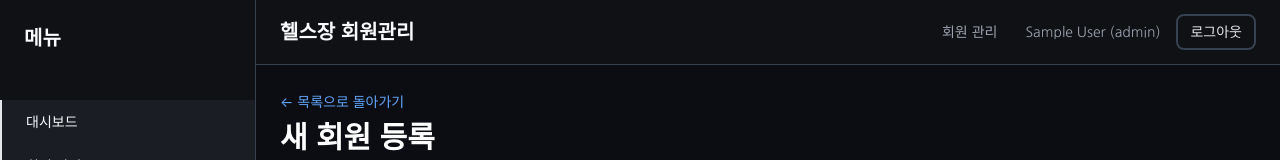
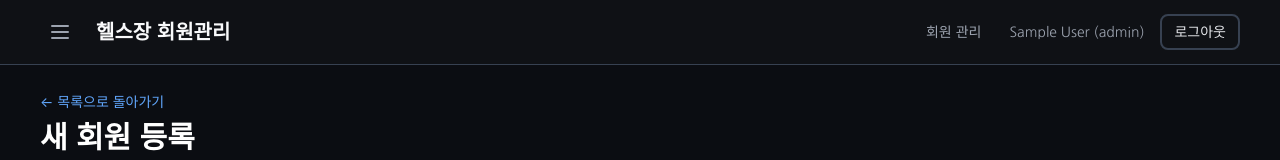
Before and after one commit to yuna0310k-SSONG/Gym-admin, a Next.js app: page /dashboard/members/new in a window 1280 px wide. Shown: the top 160 px of the page. Built offline with nearby package versions, Linux system fonts and the light colour scheme; no server answers; sample sign-in values are in the browser's storage.

Commit message:
20260107-3

```diff
--- a/app/dashboard/members/new/page.tsx
+++ b/app/dashboard/members/new/page.tsx
@@ -44,22 +44,47 @@ export default function NewMemberPage() {
       const memberResponse = await memberApi.createMember(memberData);
       const memberId = memberResponse.id;
 
-      // 2. 초기 평가 생성 (있는 경우)
+      // 2. 초기 평가 및 유연성 평가 생성 (있는 경우)
       if (
         initialAssessment &&
         initialAssessment.items &&
         initialAssessment.items.length > 0
       ) {
+        // 일반 초기 평가
         setSubmitProgress("초기 평가 등록 중...");
+        const flexibilityItems = initialAssessment.items.filter(
+          (item) => item.category === "FLEXIBILITY"
+        );
+        const otherItems = initialAssessment.items.filter(
+          (item) => item.category !== "FLEXIBILITY"
+        );
+
+        // 2-1. FLEXIBILITY 항목 외 평가 등록
+        if (otherItems.length > 0) {
           const assessmentData: CreateAssessmentRequest = {
             assessmentType: "INITIAL",
             assessedAt: initialAssessment.assessedAt,
             bodyWeight: initialAssessment.bodyWeight,
             condition: initialAssessment.condition,
             trainerComment: initialAssessment.trainerComment,
-          items: initialAssessment.items,
+            items: otherItems,
           };
           await assessmentApi.createAssessment(memberId, assessmentData);
+        }
+
+        // 2-2. 유연성(FLEXIBILITY) 평가 별도 등록
+        if (flexibilityItems.length > 0) {
+          const flexibilityAssessmentData: CreateAssessmentRequest = {
+            assessmentType: "FLEXIBILITY",
+            assessedAt: initialAssessment.assessedAt,
+            items: flexibilityItems,
+            // 유연성 평가엔 bodyWeight, condition, trainerComment는 선택적으로 필요에 따라 제외하거나 포함
+          };
+          await assessmentApi.createAssessment(
+            memberId,
+            flexibilityAssessmentData
+          );
+        }
       }
 
       // 3. 부상 이력 생성 (있는 경우)
--- a/components/layout/DashboardLayout.tsx
+++ b/components/layout/DashboardLayout.tsx
@@ -1,5 +1,6 @@
 "use client";
 
+import { useState } from "react";
 import Sidebar from "@/components/layout/Sidebar";
 import Header from "@/components/layout/Header";
 
@@ -8,15 +9,33 @@ export default function DashboardLayout({
 }: {
   children: React.ReactNode;
 }) {
+  const [isSidebarOpen, setIsSidebarOpen] = useState(false);
+
+  const toggleSidebar = () => {
+    setIsSidebarOpen(!isSidebarOpen);
+  };
+
+  const closeSidebar = () => {
+    setIsSidebarOpen(false);
+  };
+
   return (
     <div className="flex min-h-screen bg-[#0b0d12]">
       {/* Sidebar */}
-      <Sidebar />
+      <Sidebar isOpen={isSidebarOpen} onClose={closeSidebar} />
+
+      {/* Overlay (사이드바 열림 시) */}
+      {isSidebarOpen && (
+        <div
+          className="fixed inset-0 bg-black/50 z-40"
+          onClick={closeSidebar}
+        />
+      )}
 
       {/* Right Area */}
       <div className="flex-1 flex flex-col">
         {/* Header */}
-        <Header />
+        <Header onMenuClick={toggleSidebar} />
 
         {/* Main Content */}
         <main className="flex-1 px-6 py-6">
--- a/components/layout/Header.tsx
+++ b/components/layout/Header.tsx
@@ -5,7 +5,11 @@ import { useRouter } from "next/navigation";
 import Button from "@/components/ui/Button";
 import { useAuth } from "@/lib/hooks/useAuth";
 
-export default function Header() {
+interface HeaderProps {
+  onMenuClick: () => void;
+}
+
+export default function Header({ onMenuClick }: HeaderProps) {
   const router = useRouter();
   const { user, logout, isAuthenticated } = useAuth();
 
@@ -19,23 +23,46 @@ export default function Header() {
       <div className="px-6">
         <div className="max-w-[1200px] mx-auto">
           <div className="flex justify-between items-center h-16">
+            <div className="flex items-center space-x-4">
+              {/* 메뉴 버튼 (모든 화면 크기) */}
+              <button
+                onClick={onMenuClick}
+                className="text-[#9ca3af] hover:text-[#e5e7eb] p-2 rounded-md hover:bg-[#1a1d24] transition-colors"
+                aria-label="메뉴 열기"
+              >
+                <svg
+                  className="w-6 h-6"
+                  fill="none"
+                  stroke="currentColor"
+                  viewBox="0 0 24 24"
+                >
+                  <path
+                    strokeLinecap="round"
+                    strokeLinejoin="round"
+                    strokeWidth={2}
+                    d="M4 6h16M4 12h16M4 18h16"
+                  />
+                </svg>
+              </button>
+
               <Link
                 href="/dashboard/members"
                 className="text-xl font-bold text-[#f9fafb]"
               >
                 헬스장 회원관리
               </Link>
+            </div>
 
             <nav className="flex items-center space-x-4">
               <Link
                 href="/dashboard/members"
-                className="text-[#9ca3af] hover:text-[#e5e7eb] px-3 py-2 rounded-md text-sm font-medium transition-colors"
+                className="hidden md:block text-[#9ca3af] hover:text-[#e5e7eb] px-3 py-2 rounded-md text-sm font-medium transition-colors"
               >
                 회원 관리
               </Link>
 
               {isAuthenticated && user && (
-                <span className="text-sm text-[#9ca3af]">
+                <span className="hidden sm:block text-sm text-[#9ca3af]">
                   {user.name} ({user.role})
                 </span>
               )}
--- a/components/layout/Sidebar.tsx
+++ b/components/layout/Sidebar.tsx
@@ -11,6 +11,11 @@ interface NavItem {
   adminOnly?: boolean;
 }
 
+interface SidebarProps {
+  isOpen: boolean;
+  onClose: () => void;
+}
+
 const navigation: NavItem[] = [
   { name: "대시보드", href: "/dashboard" },
   { name: "회원 관리", href: "/dashboard/members" },
@@ -18,31 +23,62 @@ const navigation: NavItem[] = [
   { name: "트레이너 관리", href: "/dashboard/trainers", adminOnly: true },
 ];
 
-export default function Sidebar() {
+export default function Sidebar({ isOpen, onClose }: SidebarProps) {
   const pathname = usePathname();
   const { user } = useAuth();
 
   return (
-    <div className="w-64 bg-[#0f1115] border-r border-[#374151] min-h-screen">
-      <div className="p-6">
+    <>
+      {/* Sidebar - 기본적으로 숨김, 메뉴 버튼 클릭 시에만 표시 */}
+      <div
+        className={`fixed top-0 left-0 h-full w-64 bg-[#0f1115] border-r border-[#374151] z-50 transform transition-transform duration-300 ease-in-out ${
+          isOpen ? "translate-x-0" : "-translate-x-full"
+        } ${!isOpen ? "pointer-events-none" : ""}`}
+      >
+        <div className="p-6 flex justify-between items-center border-b border-[#374151]">
           <h2 className="text-[#f9fafb] text-xl font-bold">메뉴</h2>
+          <button
+            onClick={onClose}
+            className="text-[#9ca3af] hover:text-[#e5e7eb] p-2 rounded-md hover:bg-[#1a1d24] transition-colors"
+            aria-label="메뉴 닫기"
+          >
+            <svg
+              className="w-6 h-6"
+              fill="none"
+              stroke="currentColor"
+              viewBox="0 0 24 24"
+            >
+              <path
+                strokeLinecap="round"
+                strokeLinejoin="round"
+                strokeWidth={2}
+                d="M6 18L18 6M6 6l12 12"
+              />
+            </svg>
+          </button>
         </div>
         <nav className="mt-6">
           {navigation
             .filter((item) => {
-            // Admin 전용 메뉴는 Admin만 볼 수 있음
               if (item.adminOnly && user?.role !== "ADMIN") {
                 return false;
               }
               return true;
             })
             .map((item) => {
-            const isActive =
-              pathname === item.href || pathname?.startsWith(item.href + "/");
+              let isActive = false;
+              if (item.href === "/dashboard") {
+                isActive = pathname === "/dashboard";
+              } else {
+                isActive =
+                  pathname === item.href ||
+                  pathname?.startsWith(item.href + "/");
+              }
               return (
                 <Link
                   key={item.name}
                   href={item.href}
+                  onClick={onClose}
                   className={`block px-6 py-3 text-sm font-medium transition-colors ${
                     isActive
                       ? "bg-[#1a1d24] text-[#f9fafb] border-l-2 border-[#e5e7eb]"
@@ -55,5 +91,6 @@ export default function Sidebar() {
             })}
         </nav>
       </div>
+    </>
   );
 }
--- a/types/api/responses.ts
+++ b/types/api/responses.ts
@@ -302,6 +302,8 @@ export interface WorkoutRecord {
 export interface WorkoutRecordListResponse {
   records: WorkoutRecord[];
   total: number;
+  page?: number;
+  pageSize?: number;
 }
 
 export interface WorkoutRecordResponse extends WorkoutRecord {}
```
Also changed, not shown: app/(auth)/login/page.tsx (+5 -3 lines), lib/api/workout-records.ts (+27 -7 lines), 2 other files (tests, documents, lock files or other folders). Lines whose indentation alone changed are shown as unchanged.
